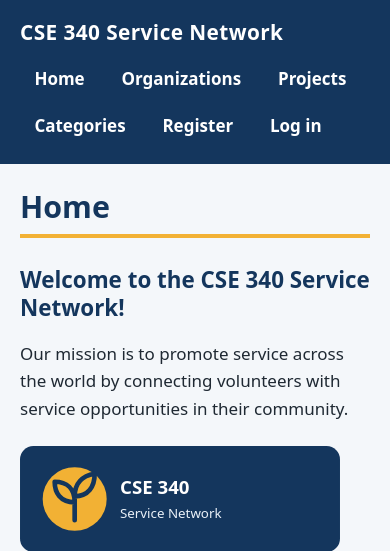
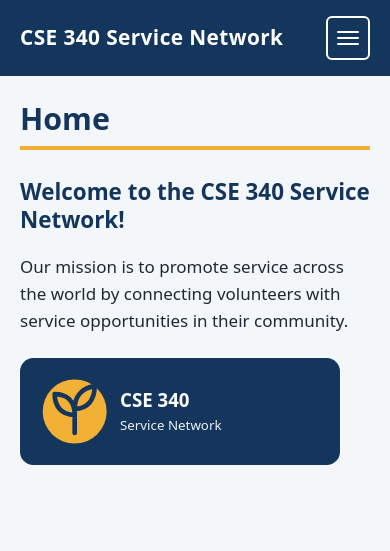
Before and after one commit to richmondae/cse340-course-repo, a Node server app: page / in a window 390 px wide. Shown: the top 551 px of the page. Run offline with Node 20, Linux system fonts and the light colour scheme.

Commit message:
Add accessible mobile navigation menu

```diff
--- a/public/css/main.css
+++ b/public/css/main.css
@@ -84,11 +84,64 @@ a:focus-visible {
     padding: 1rem 1.25rem;
 }
 
+.site-header-top {
+    display: flex;
+    align-items: center;
+    justify-content: space-between;
+    gap: 1rem;
+}
+
 .site-name {
-    margin: 0 0 0.5rem;
+    margin: 0;
     font-size: 1.3rem;
     font-weight: bold;
     letter-spacing: 0.02em;
+}
+
+.site-nav-toggle {
+    display: none;
+    width: 2.75rem;
+    height: 2.75rem;
+    padding: 0.55rem;
+    flex-direction: column;
+    align-items: center;
+    justify-content: center;
+    gap: 0.28rem;
+    border: 2px solid #ffffff;
+    border-radius: 6px;
+    color: #ffffff;
+    background: transparent;
+    cursor: pointer;
+}
+
+.site-nav-toggle span {
+    display: block;
+    width: 1.35rem;
+    height: 2px;
+    border-radius: 2px;
+    background: currentColor;
+    transition: transform 160ms ease, opacity 160ms ease;
+}
+
+.site-nav-toggle[aria-expanded="true"] span:first-child {
+    transform: translateY(0.42rem) rotate(45deg);
+}
+
+.site-nav-toggle[aria-expanded="true"] span:nth-child(2) {
+    opacity: 0;
+}
+
+.site-nav-toggle[aria-expanded="true"] span:last-child {
+    transform: translateY(-0.42rem) rotate(-45deg);
+}
+
+.site-nav-toggle:hover {
+    background-color: rgba(255, 255, 255, 0.18);
+}
+
+.site-nav-toggle:focus-visible {
+    outline: 3px solid var(--color-accent);
+    outline-offset: 3px;
 }
 
 .site-header nav ul {
@@ -112,6 +165,27 @@ a:focus-visible {
 .site-header nav a:hover {
     background-color: rgba(255, 255, 255, 0.18);
     text-decoration: underline;
+}
+
+@media (max-width: 699px) {
+    html.js .site-nav-toggle {
+        display: inline-flex;
+    }
+
+    html.js .site-nav:not(.is-open) {
+        display: none;
+    }
+
+    .site-nav {
+        margin-top: 0.75rem;
+        padding-top: 0.5rem;
+        border-top: 1px solid rgba(255, 255, 255, 0.35);
+    }
+
+    .site-header nav ul {
+        flex-direction: column;
+        gap: 0.1rem;
+    }
 }
 
 /* ---------- 5. Main content ---------- */
@@ -469,8 +543,18 @@ footer p {
         padding: 1rem 2rem;
     }
 
-    .site-name {
+    .site-header-top {
+        display: block;
+    }
+
+    .site-nav {
         margin: 0;
+        padding: 0;
+        border: 0;
+    }
+
+    .site-nav-toggle {
+        display: none;
     }
 
     h1 {
--- /dev/null
+++ b/public/js/navigation.js
@@ -0,0 +1,30 @@
+document.documentElement.classList.add('js');
+
+const menuButton = document.querySelector('.site-nav-toggle');
+const navigation = document.querySelector('#primary-navigation');
+
+if (menuButton && navigation) {
+    const setMenuOpen = (isOpen) => {
+        menuButton.setAttribute('aria-expanded', String(isOpen));
+        menuButton.setAttribute('aria-label', isOpen ? 'Close navigation menu' : 'Open navigation menu');
+        navigation.classList.toggle('is-open', isOpen);
+    };
+
+    menuButton.addEventListener('click', () => {
+        const isExpanded = menuButton.getAttribute('aria-expanded') === 'true';
+        setMenuOpen(!isExpanded);
+    });
+
+    navigation.addEventListener('click', (event) => {
+        if (event.target.closest('a')) {
+            setMenuOpen(false);
+        }
+    });
+
+    document.addEventListener('keydown', (event) => {
+        if (event.key === 'Escape' && menuButton.getAttribute('aria-expanded') === 'true') {
+            setMenuOpen(false);
+            menuButton.focus();
+        }
+    });
+}
--- a/src/views/partials/header.ejs
+++ b/src/views/partials/header.ejs
@@ -5,6 +5,7 @@
     <meta name="viewport" content="width=device-width, initial-scale=1.0">
     <title><%= title %></title>
     <link rel="stylesheet" href="/css/main.css">
+    <script src="/js/navigation.js" defer></script>
 </head>
 <body>
     <% const flashMessages = flash(); %>
@@ -15,8 +16,15 @@
     <% }) %>
     <a class="skip-link" href="#main-content">Skip to main content</a>
     <header class="site-header">
-        <p class="site-name">CSE 340 Service Network</p>
-        <nav aria-label="Main navigation">
+        <div class="site-header-top">
+            <p class="site-name">CSE 340 Service Network</p>
+            <button class="site-nav-toggle" type="button" aria-expanded="false" aria-controls="primary-navigation" aria-label="Open navigation menu">
+                <span aria-hidden="true"></span>
+                <span aria-hidden="true"></span>
+                <span aria-hidden="true"></span>
+            </button>
+        </div>
+        <nav class="site-nav" id="primary-navigation" aria-label="Main navigation">
             <ul>
                 <li><a href="/">Home</a></li>
                 <li><a href="/organizations">Organizations</a></li>
```
